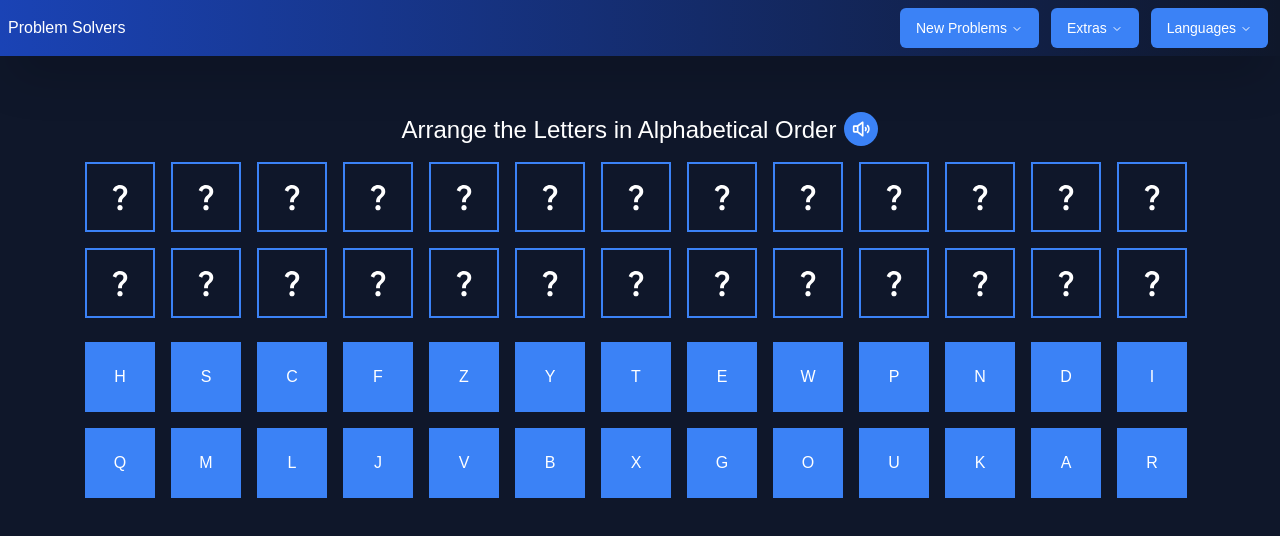
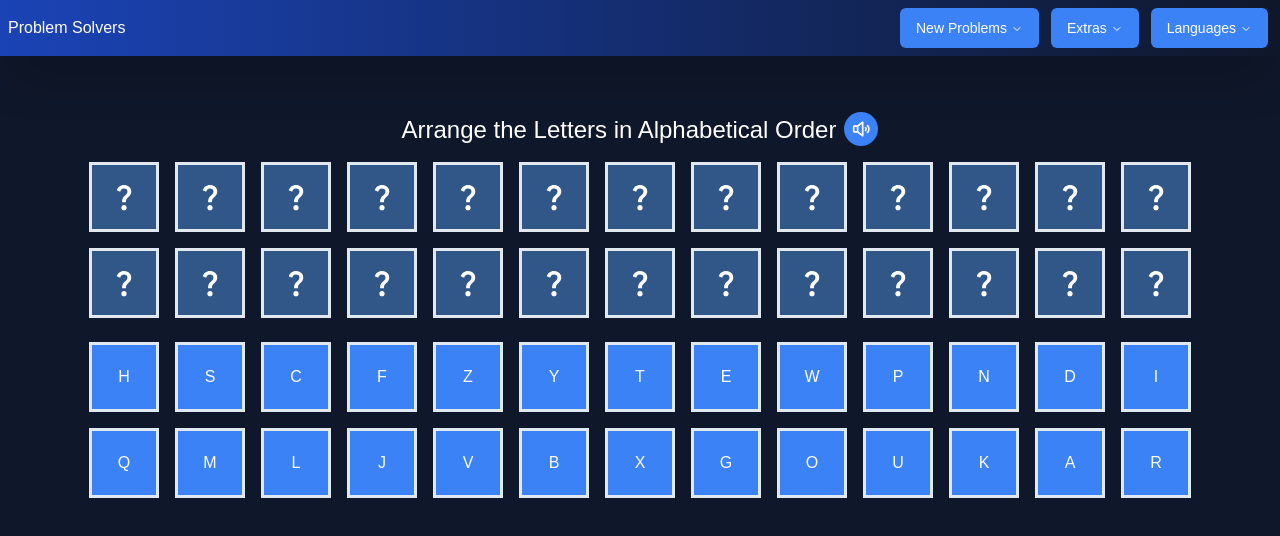
Before and after one commit to bartswierz/learning-game, a React (Vite) app: page /alphabetical-order in a window 1280 px wide. Shown: the top 536 px of the page. Built offline with nearby package versions, Linux system fonts and the light colour scheme; a web font is replaced by a local one.

Commit message:
updated border for droppable containers and added spacing between droppable and draggable in DragAndDropMultiple

```diff
--- a/src/components/ui/AlphabeticalOrder/AlphabeticalOrder.tsx
+++ b/src/components/ui/AlphabeticalOrder/AlphabeticalOrder.tsx
@@ -1,10 +1,7 @@
 import TextToSpeech from "../TextToSpeech/TextToSpeech";
 import DragAndDropMultiple from "./components/MultipleDroppable/DragAndDropMultiple.js";
-/** Documentation - https://docs.dndkit.com/
- *
- * Possible YT overview video for setting up a simple vertical list: https://www.youtube.com/watch?v=wmk50PEsVrs
- * Sandbox/Codepen from medium: https://codesandbox.io/p/sandbox/lucid-leaf-trsyw7?file=%2Fsrc%2Findex.tsx
- */
+
+const dndMultipleStyles = "flex flex-wrap justify-center max-w-[1110px] gap-4 mb-6";
 
 const AlphabeticalOrder = () => {
   return (
@@ -16,7 +13,7 @@ const AlphabeticalOrder = () => {
         </span>
       </h2>
       <div className="mt-4">
-        <DragAndDropMultiple className="flex flex-wrap max-w-[950px]x max-w-[1110px] gap-4 mb-6" />
+        <DragAndDropMultiple className={dndMultipleStyles} />
       </div>
     </div>
   );
--- a/src/components/ui/AlphabeticalOrder/components/MultipleDroppable/DragAndDropMultiple.tsx
+++ b/src/components/ui/AlphabeticalOrder/components/MultipleDroppable/DragAndDropMultiple.tsx
@@ -35,10 +35,6 @@ const alphabetList = [
   "Z",
 ];
 
-// const draggableLetters = shuffle(alphabetList);
-const draggableLetters = alphabetList;
-const droppableContainers = alphabetList;
-
 type PlacementsType = {
   [key: string]: string | null;
 };
@@ -71,9 +67,10 @@ const initialPlacements: PlacementsType = {
   Y: null,
   Z: null,
 };
-/** TODO
- * Add a voice chat that will say the letter when it is picked up and dragged by the user -> i.e. if the user picks up "A" it will say "A" on drag start
- */
+
+const draggableLetters = alphabetList;
+const droppableContainers = alphabetList;
+
 interface DragAndDropMultipleProps {
   className?: string;
   droppableLayoutClassName?: string;
@@ -85,8 +82,6 @@ function DragAndDropMultiple({
   draggableLayoutClassName = "",
   droppableLayoutClassName = "",
 }: DragAndDropMultipleProps) {
-  // State to track placements dynamically using an object
-  // const [placements, setPlacements] = useState(shuffle(initialStart));
   const [placements, setPlacements] = useState(initialPlacements);
   const [isComplete, setIsComplete] = useState(false);
 
@@ -97,57 +92,6 @@ function DragAndDropMultiple({
       setIsComplete(true);
     }
   }, [placements]);
-
-  const handleRestart = () => {
-    setPlacements(initialPlacements);
-    setIsComplete(false);
-  };
-
-  // Used for Mobile as the drag and drop will not work without using sensors
-  const sensors = useSensors(
-    useSensor(PointerSensor),
-    useSensor(TouchSensor),
-    useSensor(KeyboardSensor, {
-      coordinateGetter: sortableKeyboardCoordinates,
-    })
-  );
-
-  return (
-    <DndContext onDragEnd={handleDragEnd} sensors={sensors}>
-      {/* DROPPABLE */}
-      <div className={droppableLayoutClassName ? droppableLayoutClassName : className}>
-        {droppableContainers.map((letter) => (
-          <Droppable key={letter} id={`droppable-${letter}`}>
-            {placements[letter] !== null ? (
-              <Draggable id={letter}>{placements[letter]}</Draggable>
-            ) : (
-              <MdOutlineQuestionMark size={32} />
-            )}
-          </Droppable>
-        ))}
-      </div>
-
-      {/* TODO - add text to speech ON DRAG */}
-      {/* DRAGGABLE */}
-      <div className={draggableLayoutClassName ? draggableLayoutClassName : className}>
-        {shuffle(draggableLetters).map((letter) =>
-          placements[letter] === null ? (
-            <Draggable key={letter} id={letter}>
-              {letter}
-            </Draggable>
-          ) : null
-        )}
-      </div>
-
-      <div className="w-full flex justify-center items-center">
-        {isComplete && (
-          <button className="px-4 py-2 bg-blue-500" onClick={handleRestart}>
-            Reset
-          </button>
-        )}
-      </div>
-    </DndContext>
-  );
 
   // Handle the drag and drop logic
   function handleDragEnd(event: DragEndEvent) {
@@ -167,6 +111,60 @@ function DragAndDropMultiple({
       }
     }
   }
+
+  const handleRestart = () => {
+    setPlacements(initialPlacements);
+    setIsComplete(false);
+  };
+
+  // Used for Mobile as the drag and drop will not work without using sensors
+  const sensors = useSensors(
+    useSensor(PointerSensor),
+    useSensor(TouchSensor),
+    useSensor(KeyboardSensor, {
+      coordinateGetter: sortableKeyboardCoordinates,
+    })
+  );
+
+  const boxStyles = "w-[50px] h-[50px] sm:w-[60px] sm:h-[60px] lg:w-[70px] lg:h-[70px] border-[3px]";
+
+  return (
+    <DndContext onDragEnd={handleDragEnd} sensors={sensors}>
+      {/* DROPPABLE */}
+      <div className={`${droppableLayoutClassName ? droppableLayoutClassName : className} mb-12`}>
+        {droppableContainers.map((letter) => (
+          <Droppable key={letter} id={`droppable-${letter}`} className={boxStyles}>
+            {placements[letter] !== null ? (
+              <Draggable id={letter} className={`text-2xl bg-green-500 w-full h-full`}>
+                {placements[letter]}
+              </Draggable>
+            ) : (
+              <MdOutlineQuestionMark size={32} />
+            )}
+          </Droppable>
+        ))}
+      </div>
+
+      {/* DRAGGABLE */}
+      <div className={`${draggableLayoutClassName ? draggableLayoutClassName : className}`}>
+        {shuffle(draggableLetters).map((letter) =>
+          placements[letter] === null ? (
+            <Draggable key={letter} id={letter} className={`${boxStyles} bg-blue-500`}>
+              {letter}
+            </Draggable>
+          ) : null
+        )}
+      </div>
+
+      <div className="w-full flex justify-center items-center">
+        {isComplete && (
+          <button className="px-4 py-2 bg-blue-500" onClick={handleRestart}>
+            Reset
+          </button>
+        )}
+      </div>
+    </DndContext>
+  );
 }
 
 export default DragAndDropMultiple;
--- a/src/components/ui/AlphabeticalOrder/components/MultipleDroppable/Draggable.tsx
+++ b/src/components/ui/AlphabeticalOrder/components/MultipleDroppable/Draggable.tsx
@@ -13,9 +13,7 @@ function Draggable({ children, id, className = "h-[70px] w-[70px] bg-blue-500" }
   });
 
   // Say the letter when dragging starts
-  const handleDragStart = () => {
-    speakText(id);
-  };
+  const handleDragStart = () => speakText(id);
 
   const style = transform
     ? {
--- a/src/components/ui/AlphabeticalOrder/components/MultipleDroppable/Droppable.tsx
+++ b/src/components/ui/AlphabeticalOrder/components/MultipleDroppable/Droppable.tsx
@@ -12,16 +12,12 @@ function Droppable({ id, children, className = "" }: DroppableProps) {
     id: id ? id : "droppable",
   });
 
-  const style = {
-    backgroundColor: isOver ? "#60A5FA" : undefined,
+  const styles = {
+    backgroundColor: isOver ? "#60A5FA" : "rgba(65, 114, 178, 0.7)",
   };
 
   return (
-    <div
-      ref={setNodeRef}
-      style={style}
-      className={`border-2 border-blue-500 w-[70px] h-[70px] flex justify-center items-center text-center ${className}`}
-    >
+    <div ref={setNodeRef} style={styles} className={`flex justify-center items-center text-center ${className}`}>
       {children}
     </div>
   );
--- a/src/components/ui/TextToSpeech/TextToSpeech.tsx
+++ b/src/components/ui/TextToSpeech/TextToSpeech.tsx
@@ -10,7 +10,6 @@ interface TextToSpeechProps {
  * Each voice object has a name, lang, and voiceURI property.
  */
 
-// TODO - Add different languages and voices for the current 5 languages
 const TextToSpeech = ({ text, language }: TextToSpeechProps) => {
   const handleSpeak = () => {
     // Cancel any ongoing speech - Prevents overlapping speech
@@ -19,7 +18,7 @@ const TextToSpeech = ({ text, language }: TextToSpeechProps) => {
     }
 
     const sentence = new SpeechSynthesisUtterance();
-    console.log("textToSpeech - language: ", language);
+
     sentence.text = text; // Text to be spoken
     sentence.lang = language ? language : "en-US"; // Voice to use - Default is English
 
@@ -27,7 +26,7 @@ const TextToSpeech = ({ text, language }: TextToSpeechProps) => {
   };
 
   return (
-    <button onClick={handleSpeak} className="bg-blue-500 p-2 rounded-full w-8x h-8x">
+    <button onClick={handleSpeak} className="bg-blue-500 p-2 rounded-full">
       <PiSpeakerHighBold size={18} />
     </button>
   );
```
